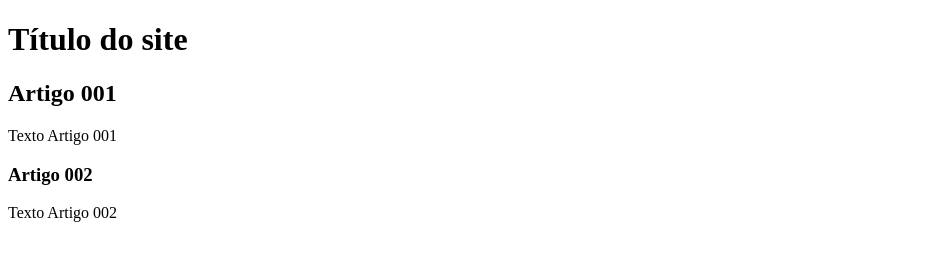
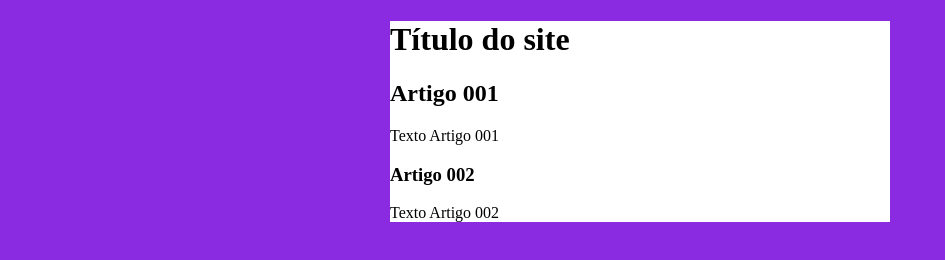
Before and after one commit to Dandurant/Projeto-site, a plain HTML site: page index.html in a window 1280 px wide. Shown: the whole page, without its empty margins (0-945 px from the left). Drawn offline with Linux system fonts and the light colour scheme.

Commit message:
iniciei o design

```diff
--- /dev/null
+++ b/estilos/style.css
@@ -0,0 +1,19 @@
+* {
+    font-family: Arial, Arial, Helvetica, sans-serif
+    font-size: 16px;
+}
+
+body{
+    background-color:blueviolet
+
+
+}
+
+main {
+    background-color: white;
+    width: 500px;
+    margin: auto;
+    padding: 10px
+    box-shadow: 3px 3px 5px black;
+
+}
--- a/index.html
+++ b/index.html
@@ -4,6 +4,7 @@
     <meta charset="UTF-8">
     <meta name="viewport" content="width=device-width, initial-scale=1.0">
     <title>Título do site</title>
+    <link rel="stylesheet" href="estilos/style.css">
 </head>
 <body>
     <main>
```
